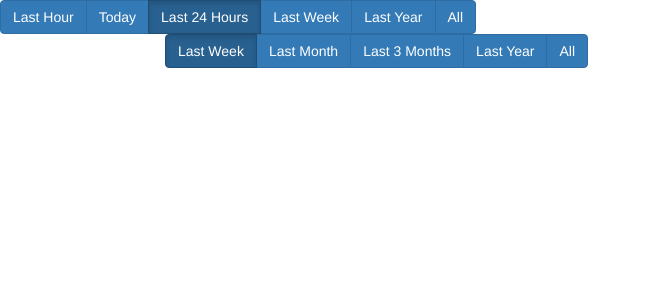
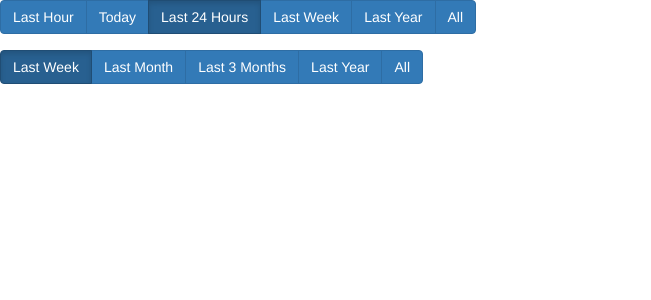
Before and after one commit to calvinpelletier/mew, a Python web app: template server/templates/graph.html in a window 1280 px wide. Shown: the top 300 px of the page, without its empty margins (0-651 px from the left). Run offline with Jinja, Linux system fonts and the light colour scheme; the template is opened without the code that fills it, so the values that code supplies are empty; some libraries are stand-ins or nearby versions.

Commit message:
tweaks on tweaks

```diff
--- a/server/static/js/bar_graph.js
+++ b/server/static/js/bar_graph.js
@@ -62,7 +62,11 @@
     xaxis: {title: 'Minutes Spent'},
     yaxis: {title: 'Website'},
     margin: {t: 20},
-    hovermode: 'closest'
+    hovermode: 'closest',
+    title: title,
+    margin: {
+      b: 90
+    }
   };
 
   Plotly.purge(chartDiv);
--- a/server/templates/graph.html
+++ b/server/templates/graph.html
@@ -2,7 +2,7 @@
 
 <head>
   <title>Horizontal Bar Chart</title>
-    <link rel="stylesheet" href="{{ url_for('static', filename='css/bootstrap.min.css') }}"/>
+  <link rel="stylesheet" href="{{ url_for('static', filename='css/bootstrap.min.css') }}" />
   <link rel="stylesheet" href="{{ url_for('static', filename='css/style.css') }}">
   <script src="{{ url_for('static', filename='js/jquery-3.2.1.min.js') }}"></script>
   <script src="{{ url_for('static', filename='js/bootstrap.min.js') }}"></script>
@@ -34,12 +34,14 @@
         </label>
     </div>
 
-  <div class="row">
+    <div class="row" id="chart1-container">
       <div class="col-xs-2 form-group" id="hostnameCheckboxes">
       </div>
       <div class="col-xs-10 form-group">
         <div id="chart1"></div>
-        <div id="hoverinfo" style="margin-left:80px;"></div>
+      </div>
+
+    </div>
     <div id="chart1-options" class="btn-group" data-toggle="buttons">
       <label class="btn btn-primary active">
           <input type="radio" name="options" id="last-week" class="timeframe-choice" autocomplete="off" checked>Last Week
@@ -58,9 +60,6 @@
           <input type="radio" name="options" id="all" class="timeframe-choice" autocomplete="off">All
       </label>
     </div>
-    </div>
-  </div>
-
 
   </div>
   </div>
```
Also changed, not shown: server/static/css/style.css (+7 -1 lines). Lines whose indentation alone changed are shown as unchanged.
